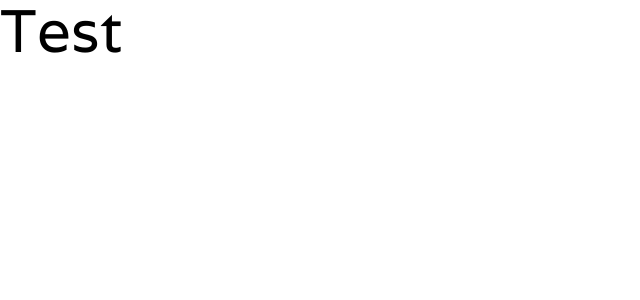
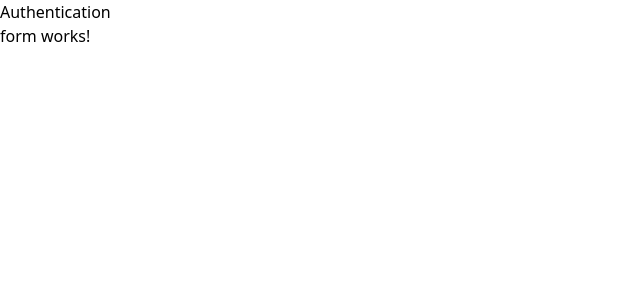
Before and after one commit to Xp4blos/bitfestiwal2024.HobbyHive, an Angular app: page /auth/form in a window 1280 px wide. Before the commit this address led to /. Shown: the top 300 px of the page, without its empty margins (0-640 px from the left). Built offline with nearby package versions, Linux system fonts and the light colour scheme; a web font is replaced by a local one.

Commit message:
Routing pre setup
.

```diff
--- a/src/app/app-routing.module.ts
+++ b/src/app/app-routing.module.ts
@@ -1,10 +1,11 @@
 import { NgModule } from '@angular/core';
 import { RouterModule, Routes } from '@angular/router';
+import { HomeComponent } from './modules/home/home.component';
 
-const routes: Routes = [];
+const routes: Routes = [{ path: 'app', component: HomeComponent }];
 
 @NgModule({
   imports: [RouterModule.forRoot(routes)],
-  exports: [RouterModule]
+  exports: [RouterModule],
 })
-export class AppRoutingModule { }
+export class AppRoutingModule {}
--- a/src/app/app.component.html
+++ b/src/app/app.component.html
@@ -1 +1 @@
-<h1 class="text-6xl w-full text-cener varela-regular">Test</h1>
+<router-outlet></router-outlet>
--- /dev/null
+++ b/src/app/modules/auth/auth.component.html
@@ -0,0 +1,4 @@
+<div class="auth-container">
+  <h1>Authentication</h1>
+  <router-outlet></router-outlet>
+</div>
--- /dev/null
+++ b/src/app/modules/auth/components/form/form.component.html
@@ -0,0 +1 @@
+<p>form works!</p>
```
Also changed, not shown: src/app/modules/auth/auth-routing.module.ts (added, +18 -0 lines), src/app/modules/auth/auth.component.ts (added, +10 -0 lines), src/app/modules/auth/auth.module.ts (+6 -7 lines), src/app/modules/auth/components/form/form.component.ts (added, +10 -0 lines), src/app/modules/home/home.module.ts (+3 -9 lines), src/app/modules/auth/auth.component.scss (added), src/app/modules/auth/components/form/form.component.scss (added), 2 other files (tests, documents, lock files or other folders).
